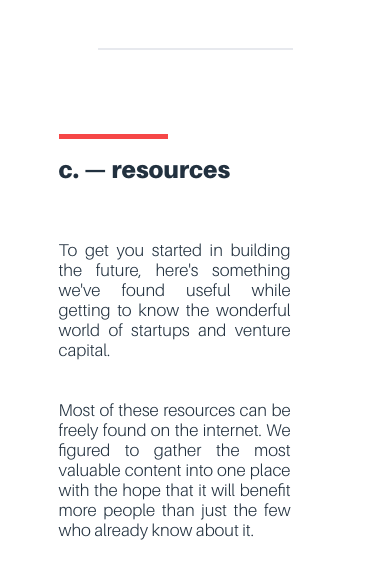
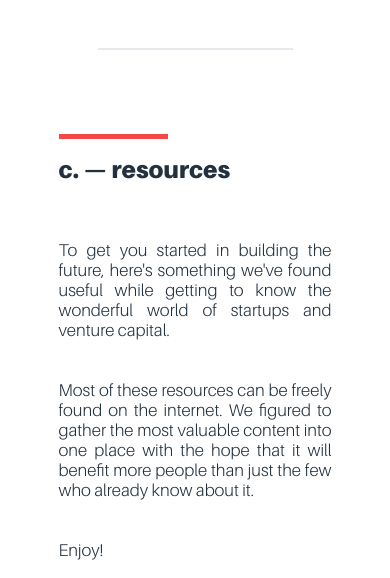
Before and after one commit to olliwer/wave_site, a PHP site: page / in a window 390 px wide. Shown: the part 2158-2736 px from the top of the page. Run offline with PHP 8.4, Linux system fonts and the light colour scheme.

Commit message:
Make p text wider in mobile

```diff
--- a/styles/main_white.css
+++ b/styles/main_white.css
@@ -1314,6 +1314,10 @@
     height: auto;
   }
 
+  #fp1 p {
+    width: 100%;
+  }
+
   #fp2 {
     border: 1px solid black;
     margin-top: 20px;
```
